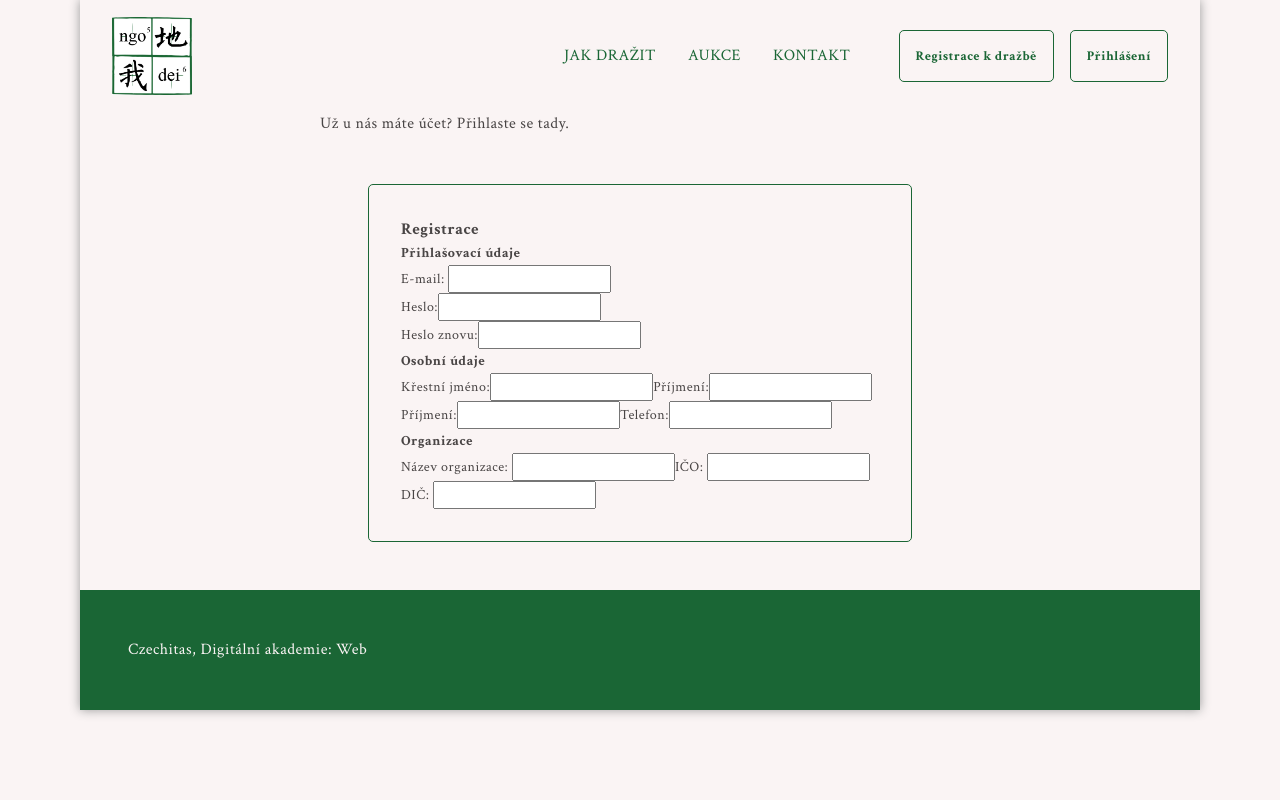
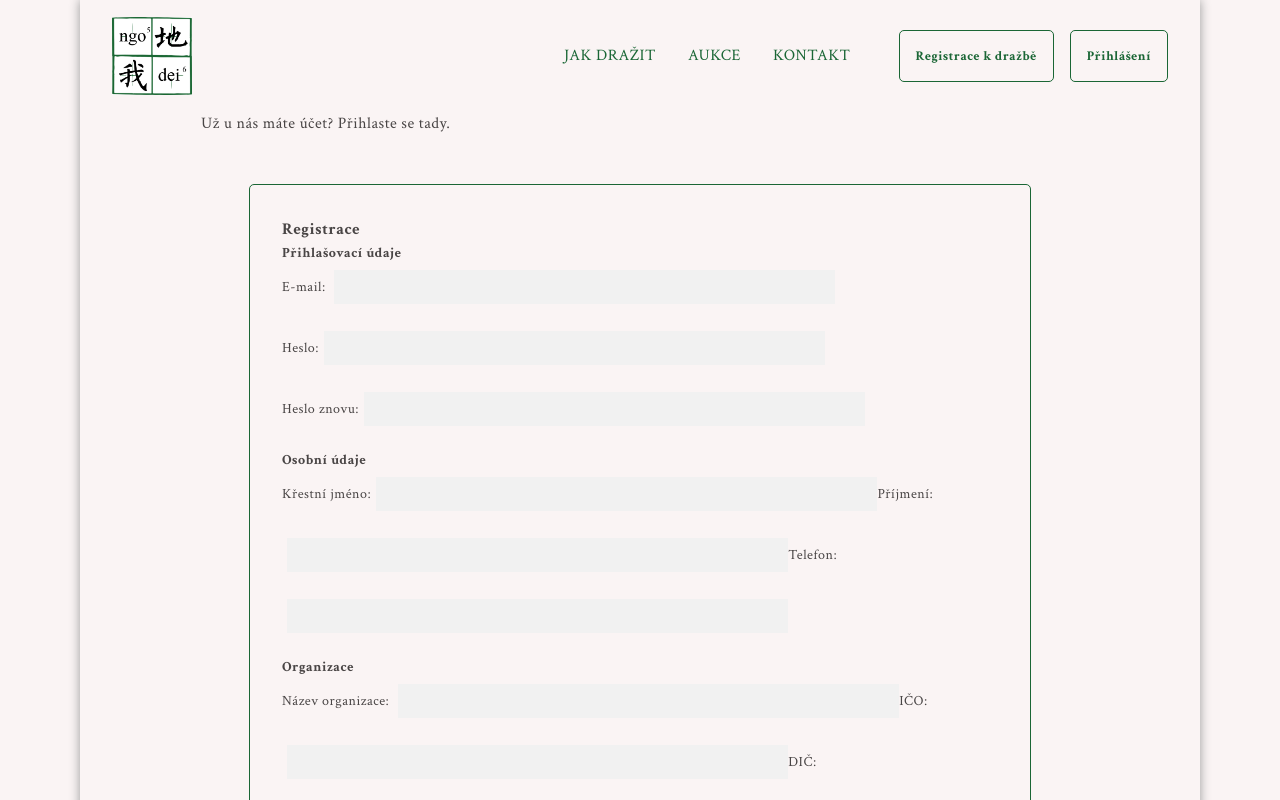
Before and after one commit to nazuzunana/dobrocinne-aukce, a React app: page /Registration in a window 1280 px wide. Shown: the top 800 px of the page. Built offline with nearby package versions, Linux system fonts and the light colour scheme.

Commit message:
zaciatok formatovania formulara

```diff
--- a/src/Registration/index.jsx
+++ b/src/Registration/index.jsx
@@ -105,18 +105,6 @@ const Registration = () => {
             />
           </label>
           <label>
-            Příjmení:
-            <input
-              type="text"
-              value={userLastName}
-              onChange={(event) => {
-                const vstup1 = event.target.value;
-                console.log(vstup1);
-                setUserLastName(vstup1);
-              }}
-            />
-          </label>
-          <label>
             Telefon:
             <input
               type="number"
--- a/src/Registration/style.css
+++ b/src/Registration/style.css
@@ -14,7 +14,7 @@ html {
 }
 
 .container__registration {
-  max-width: 40rem;
+  max-width: 60rem;
   margin: 0 auto;
   color: var(--text);
 }
@@ -27,6 +27,25 @@ form {
   line-height: 1.25rem;
   font-size: 14px;
   margin: 3rem;
+}
+
+input[type='text'],
+input[type='password'],
+input[type='email'],
+input[type='number'] {
+  width: 70%;
+  padding: 5px;
+  margin: 5px 0 22px 5px;
+  border: none;
+  background: #f1f1f1;
+}
+
+input[type='text']:focus,
+input[type='password']:focus,
+input[type='email']:focus,
+input[type='number']:focus {
+  background-color: #ddd;
+  outline: none;
 }
 
 /* h1 {
--- a/src/Timer/index.jsx
+++ b/src/Timer/index.jsx
@@ -1,6 +1,6 @@
-import React, { useState } from 'react';
 import './style.css';
 import timer from './timer.svg';
+import React from 'react';
 
 export const Timer = () => (
   <div className="auction__timer">
```
